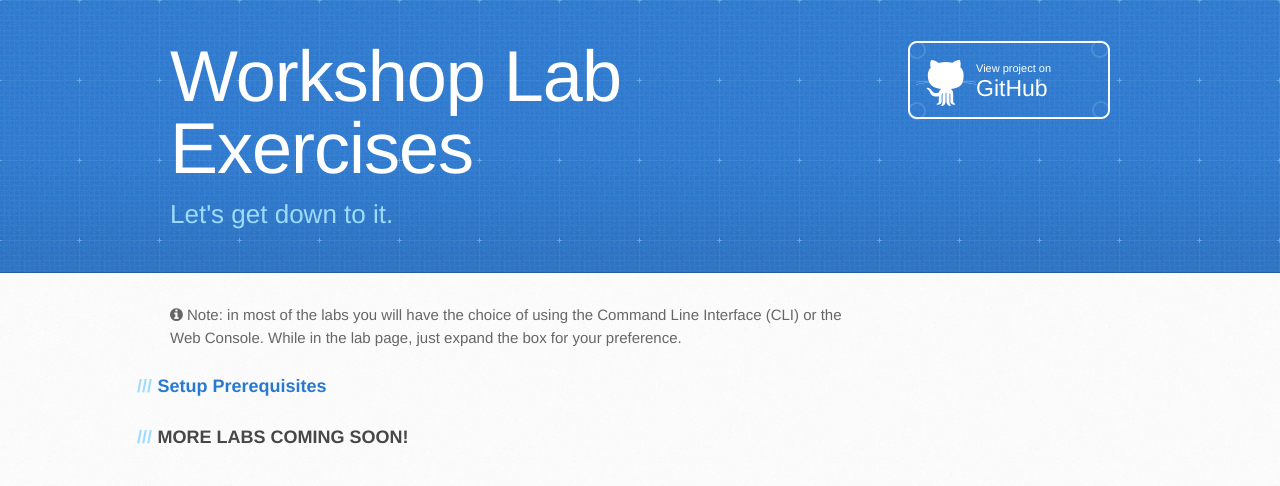
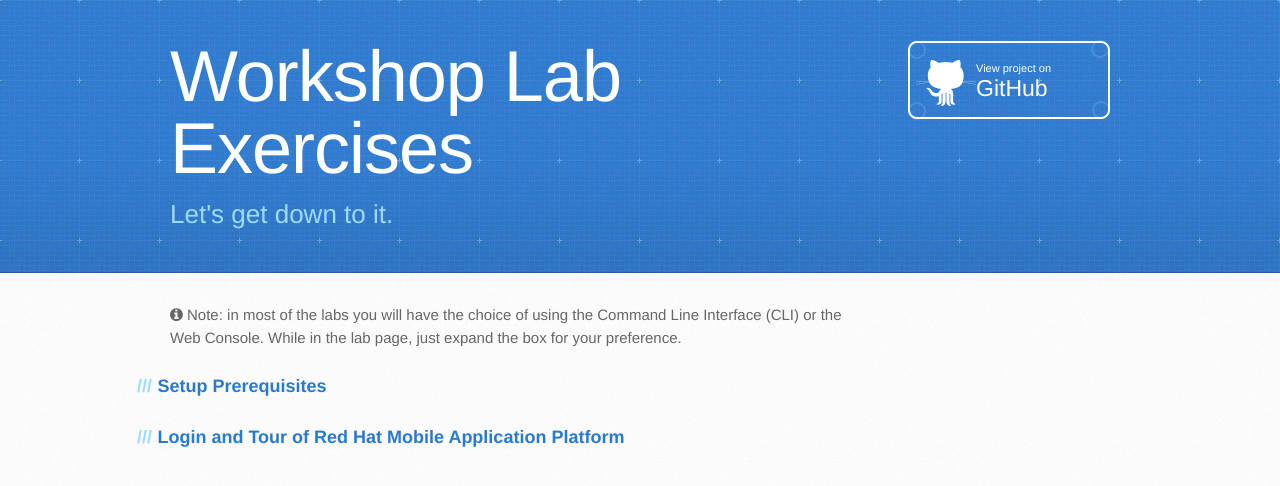
Before and after one commit to RedHatGov/rhmap-workshops, a Jekyll site: the page built from docs/www/4.2/default/workshop-index.md, in a window 1280 px wide. Shown: the top 486 px of the page. Built offline with Jekyll 4.4.1, drawn with Linux system fonts in a browser that asks for light colours; some web fonts are replaced.

Commit message:
Adding the login lab

```diff
--- a/docs/www/4.2/default/workshop-index.md
+++ b/docs/www/4.2/default/workshop-index.md
@@ -9,7 +9,7 @@ html_title: Workshops
 
 ### [Setup Prerequisites](workshop-prerequisites.html)
 
-### MORE LABS COMING SOON!
+### [Login and Tour of Red Hat Mobile Application Platform](workshop-introduction.html)
 
 <!--
 ### [Lab: XXX](workshop-labX-XXX.html)
```
Also changed, not shown: docs/www/4.2/default/workshop-prerequisites.md (+4 -0 lines), docs/www/4.2/default/screenshots/rhmap-fhc-projects.png (added), docs/www/4.2/default/screenshots/rhmap-login.png (added), docs/www/4.2/default/screenshots/rhmap-threecolumn.png (added).
